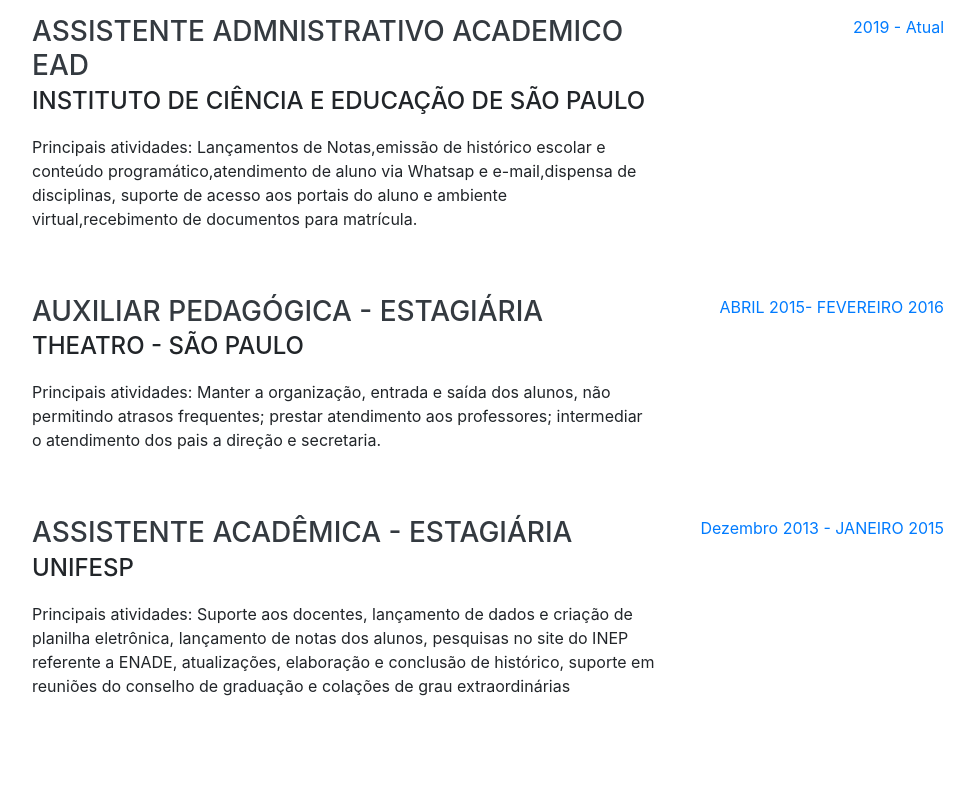
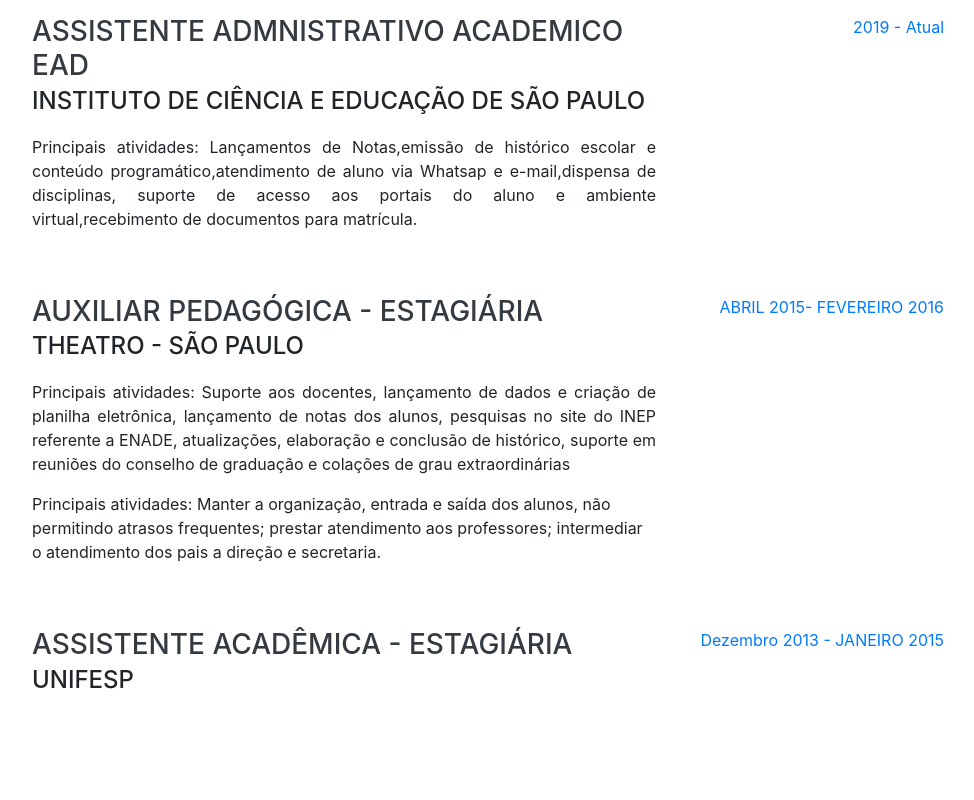
Before and after one commit to marinagarcia89/marinagarcia89.github.io, a website with bundled scripts: page pages/index.html in a window 1280 px wide. Shown: the part 920-1720 px from the top of the page, without its empty margins (288-1262 px from the left). Built offline with nearby package versions, Linux system fonts and the light colour scheme; a web font is replaced by a local one.

Commit message:
ATUALIZAR portfolioSsss

```diff
--- a/pages/index.html
+++ b/pages/index.html
@@ -107,7 +107,7 @@
           <div class="resume-content">
             <h3 class="mb-0">Assistente Admnistrativo Academico EAD</h3>
             <div class="subheading mb-3">Instituto de Ciência e Educação de São Paulo</div>
-            <p>Principais atividades: Lançamentos de Notas,emissão de histórico escolar e conteúdo programático,atendimento de aluno via Whatsap e e-mail,dispensa de disciplinas, suporte de acesso aos portais do aluno e ambiente virtual,recebimento de documentos para matrícula. </p>
+            <p style="text-align: justify;">Principais atividades: Lançamentos de Notas,emissão de histórico escolar e conteúdo programático,atendimento de aluno via Whatsap e e-mail,dispensa de disciplinas, suporte de acesso aos portais do aluno e ambiente virtual,recebimento de documentos para matrícula. </p>
           </div>
           <div class="resume-date text-md-right">
             <span class="text-primary"> 2019 - Atual</span>
@@ -118,7 +118,8 @@
           <div class="resume-content">
             <h3 class="mb-0">Auxiliar Pedagógica - Estagiária</h3>
             <div class="subheading mb-3">Theatro - São Paulo</div>
-            <p>Principais atividades: Manter a organização, entrada e saída dos alunos, não permitindo atrasos frequentes; prestar atendimento aos professores; intermediar o atendimento dos pais a direção e secretaria.</p>
+            <p style="text-align: justify;">Principais atividades: Suporte aos docentes, lançamento de dados e criação de planilha eletrônica, lançamento de notas dos alunos, pesquisas no site do INEP referente a ENADE, atualizações, elaboração e conclusão de histórico, suporte em reuniões do conselho de graduação e colações de grau extraordinárias </p>
+				Principais atividades: Manter a organização, entrada e saída dos alunos, não permitindo atrasos frequentes; prestar atendimento aos professores; intermediar o atendimento dos pais a direção e secretaria.</p>
           </div>
           <div class="resume-date text-md-right">
             <span class="text-primary">ABRIL 2015- FEVEREIRO 2016 </span>
@@ -130,7 +131,6 @@
           <div class="resume-content">
             <h3 class="mb-0">Assistente Acadêmica - Estagiária </h3>
             <div class="subheading mb-3">UNIFESP</div>
-            <p>Principais atividades: Suporte aos docentes, lançamento de dados e criação de planilha eletrônica, lançamento de notas dos alunos, pesquisas no site do INEP referente a ENADE, atualizações, elaboração e conclusão de histórico, suporte em reuniões do conselho de graduação e colações de grau extraordinárias </p>
           </div>
           <div class="resume-date text-md-right">
             <span class="text-primary">Dezembro 2013 - JANEIRO 2015</span>
@@ -184,7 +184,7 @@
 
     <section class="resume-section p-3 p-lg-5 d-flex align-items-center" id="skills">
       <div class="w-100">
-        <h2 class="mb-5">Habilidades/Ferramentas</h2>
+        <h2 class="mb-5">Habilidades</h2>
 
         <div class="subheading mb-3">Sistema TOTVS  série T Educacional </div>
 
@@ -269,7 +269,7 @@
     <section class="resume-section p-3 p-lg-5 d-flex align-items-center" id="interests">
       <div class="w-100">
         <h2 class="mb-5">INTERESSES</h2>
-        <p>Os Meus interesses profissionais é consolidar e estabelecer uma relação de confiança com a empresa que acreditar nas minhas Habilidades e Conhecimentos.A curto prazo obter êxito na especialização em Gestão Escolar que comecei no ano de 2019 e consequentemente agregar os meus conhecimentos com os objetivos da empresa.</p>
+        <p style="text-align: justify;">Os Meus interesses profissionais é consolidar e estabelecer uma relação de confiança com a empresa que acreditar nas minhas Habilidades e Conhecimentos.A curto prazo obter êxito na especialização em Gestão Escolar que comecei no ano de 2019 e consequentemente agregar os meus conhecimentos com os objetivos da empresa.</p>
 
       </div>
     </section>
```
